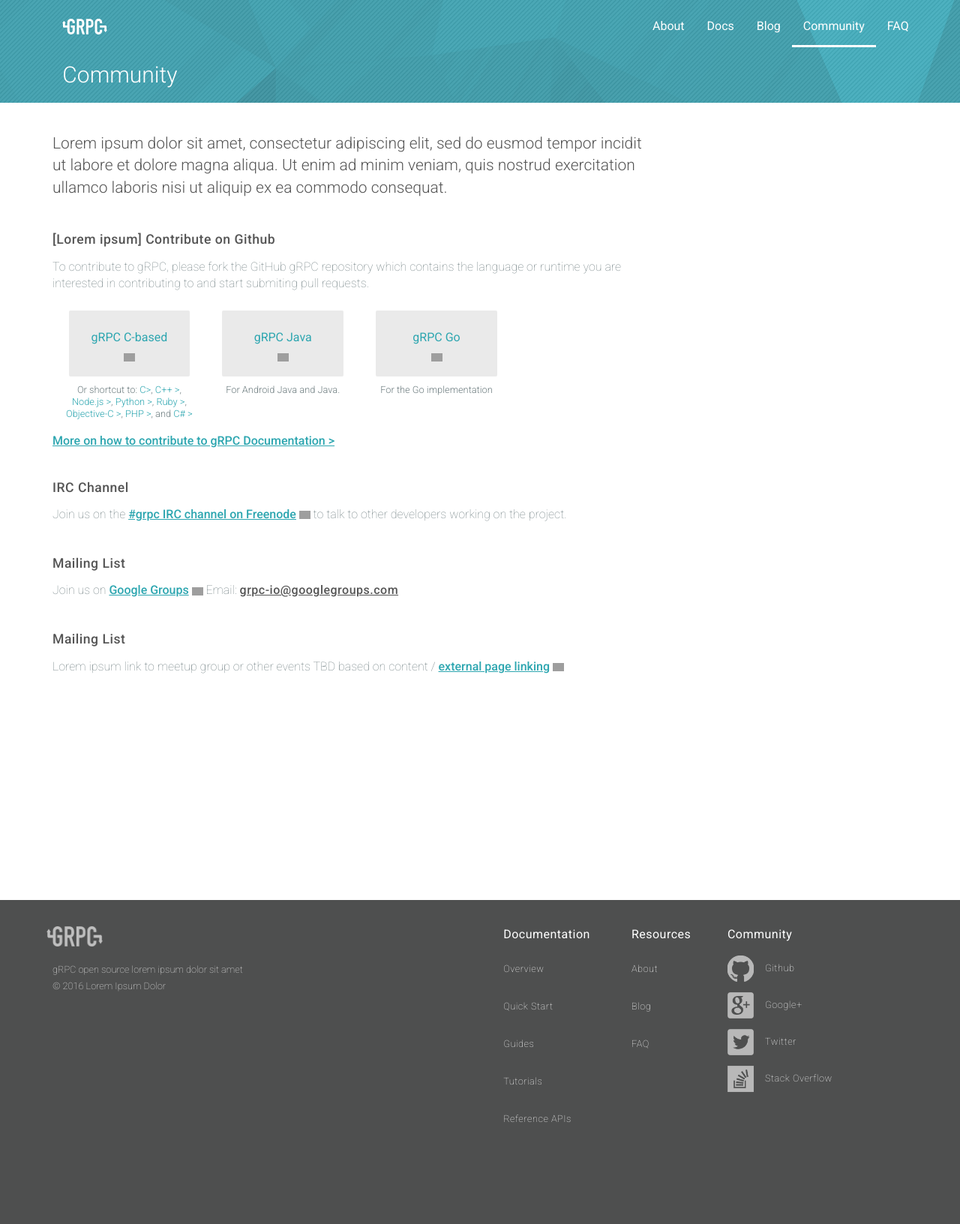
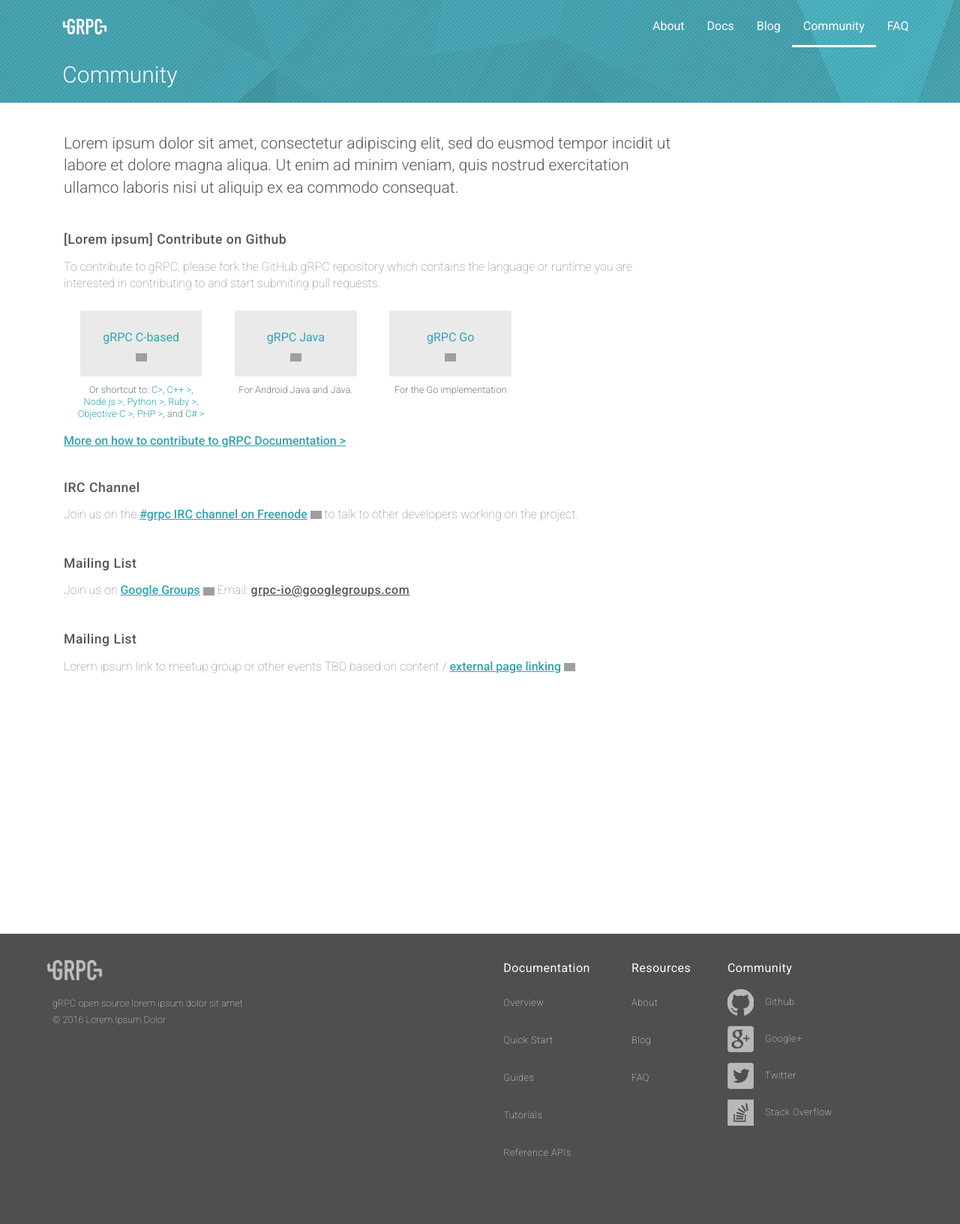
Before and after one commit to grpc/grpc.github.io, a Jekyll site: the page built from community/index.html, in a window 1280 px wide. Shown: the whole page at 75% size. Built offline with Jekyll 4.4.1, drawn with Linux system fonts in a browser that asks for light colours; nearby versions of some CDN libraries; before the commit the page ends 1587 px from its top, so only the background shows below that; grey boxes are pictures that could not be loaded.

Commit message:
use bootstrap grid instead of media queries

```diff
--- a/_sass/pages/_community.scss
+++ b/_sass/pages/_community.scss
@@ -1,14 +1,8 @@
 .community {
-  width: 70%;
   margin: 0 0 300px;
 
   @media (max-width: 768px) {
-    width: 100%;
     margin: 0;
-  }
-
-  @media (max-width: 990px) {
-    width: 90%;
   }
 
   a > span {
@@ -39,11 +33,11 @@
   .contribute-wrapper {
     margin: 15px 0 0;
     display: table;
-    width: 77%;
     text-align: left;
+    padding: 0;
 
     @media (max-width: 768px) {
-      width: 100%;
+      margin: 15px auto 0;
     }
 
     .contribute-item {
--- a/community/index.html
+++ b/community/index.html
@@ -5,14 +5,14 @@
 bodyclass: Community
 headline: 'Community'
 ---
-<div class="community">
+<div class="community col-lg-9 col-md-10 col-sm-12">
     <p class="lead">Lorem ipsum dolor sit amet, consectetur adipiscing elit, sed do eusmod tempor incidit ut labore et dolore magna aliqua. Ut enim ad minim veniam, quis nostrud exercitation ullamco laboris nisi ut aliquip ex ea commodo consequat.</p>
 
     <section class="community-section">
         <h4 class="community-contribute community-title">[Lorem ipsum] Contribute on Github</h4>
         <p>To contribute to gRPC, please fork the GitHub gRPC repository which contains the language or runtime you are interested in contributing to and start submiting pull requests.</p>
 
-        <div class="contribute-wrapper">
+        <div class="contribute-wrapper nofloat col-lg-9 col-md-10 col-sm-12">
             <div class="col-sm-4 contribute-item">
                 <div class="item-content">
                     <a class="item-box" href="#">
```
